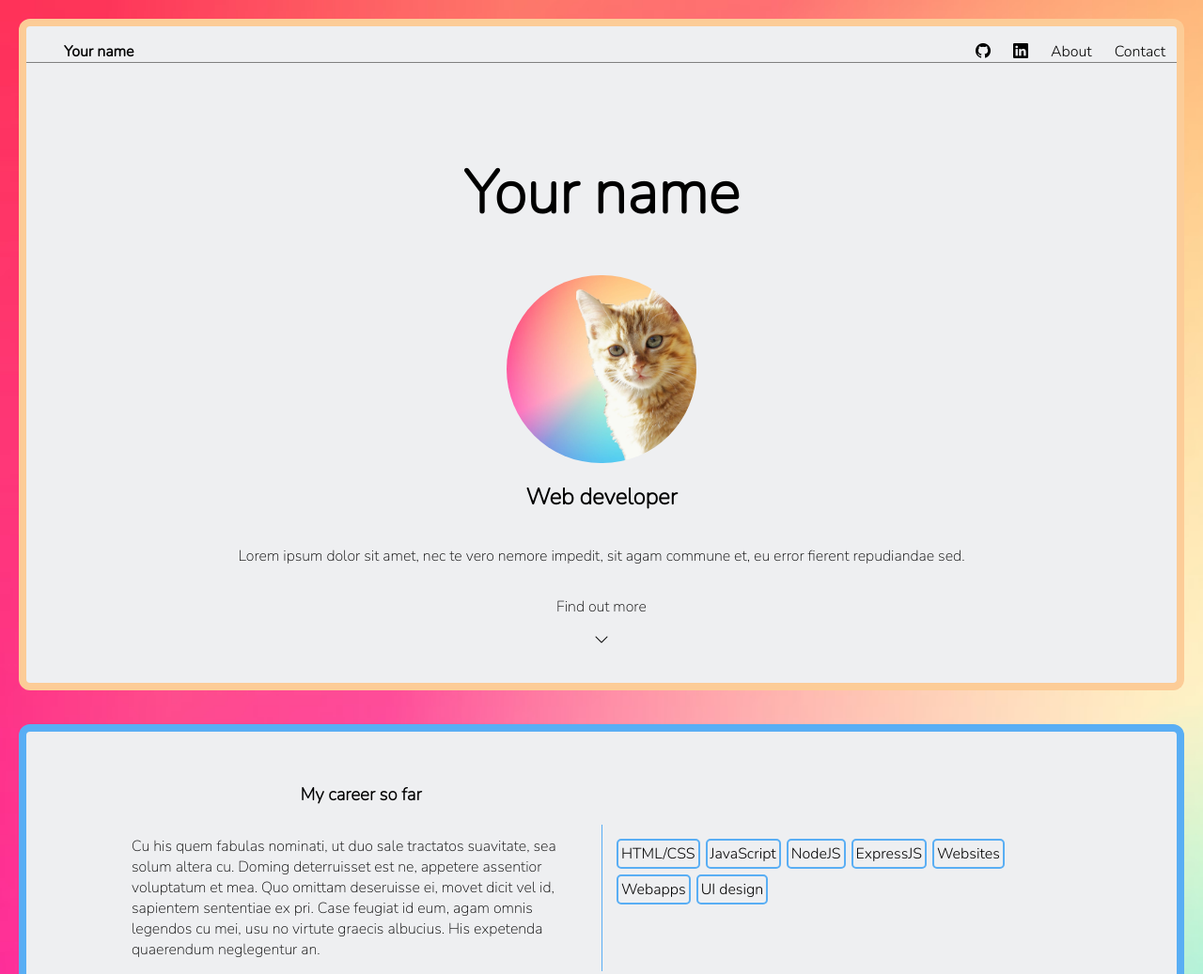
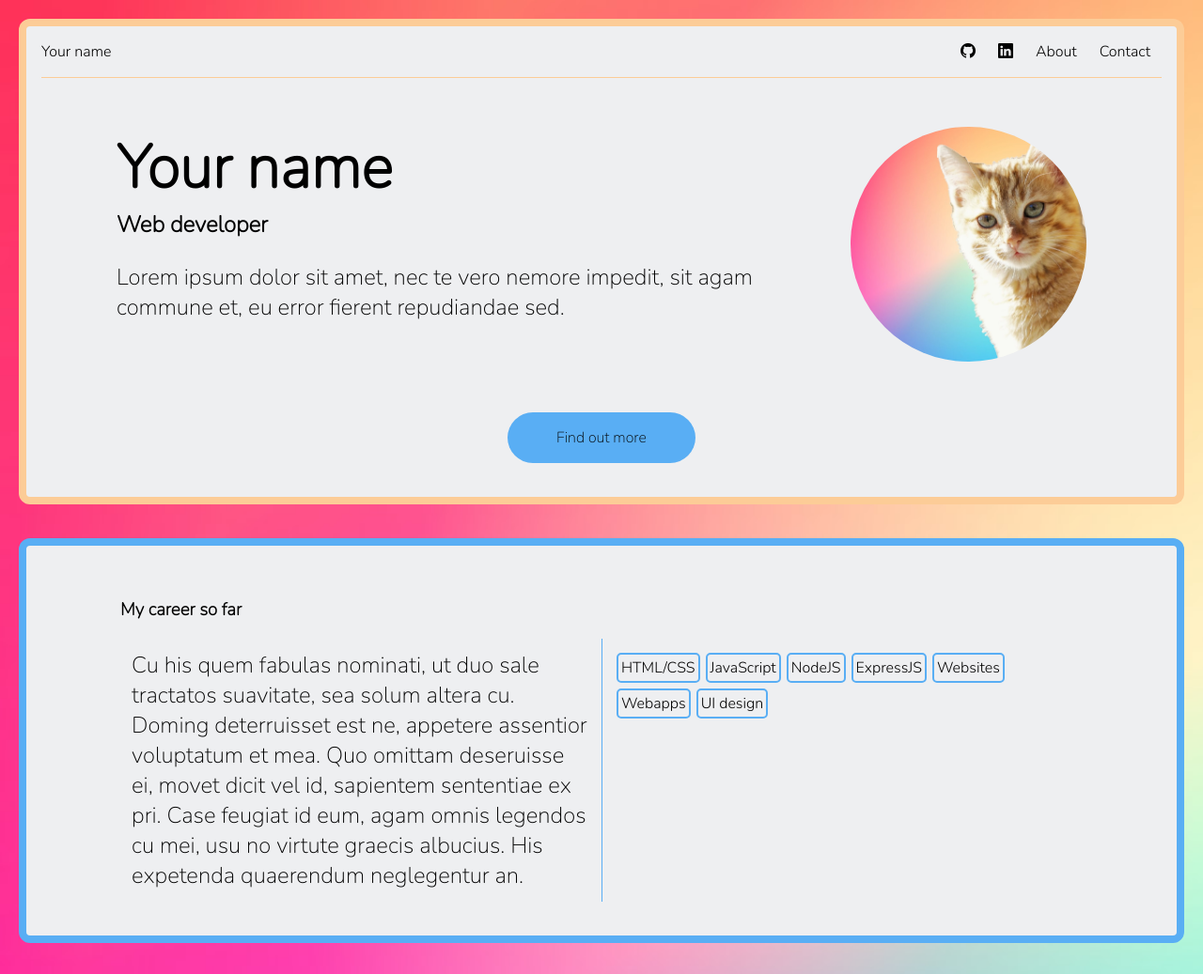
Before and after one commit to joanneseymour/portfolio, a plain HTML site: page index.html in a window 1280 px wide. Shown: the top 1037 px of the page at 94% size. Drawn offline with nearby package versions, Linux system fonts and the light colour scheme.

Commit message:
tidied up first section a bit

```diff
--- a/index.html
+++ b/index.html
@@ -13,7 +13,7 @@
 <nav>
     <ul>
         <li id = "examplePortfolioLi">
-            <strong>Your name</strong>
+            Your name
         </li>
         <li id = "githubLi">
             <i class="bi bi-github"></i>
@@ -31,14 +31,13 @@
 </nav>
 <main>
     <div id = "introDiv">
+        <img id = "personImg" src="./assets/kitten pic.jpg" alt="" srcset="">
         <h1>Your name</h1>
-        <img id = "personImg" src="./assets/kitten pic.jpg" alt="" srcset="">
         <h2>Web developer</h2>
-
         <p id = "introP">Lorem ipsum dolor sit amet, nec te vero nemore impedit, sit agam commune et, eu error fierent repudiandae sed.</p>
         <div id = "findOutMoreDiv">
             <p>Find out more</p>
-            <i class="bi bi-chevron-down"></i>
+            <!-- <i class="bi bi-chevron-down"></i> -->
         </div>
 
 
--- a/style.css
+++ b/style.css
@@ -12,15 +12,56 @@ body {
     background-color: #eeeff1;
     border-radius: 0px 0px 12px 12px;
     display: grid;
-    grid-template-rows: repeat(5, min-content);
+    grid-template-rows: repeat(4, min-content);
+    grid-template-columns: 4fr 1fr;
     height: min-content;
     padding: 36px 96px;
+    border: solid #fccc97 8px;
+    border-top: none;
 }
 
 
+#introDiv > h1{
+    grid-row: 1;
+    grid-column: 1;
+}
+#introDiv > h2{
+    grid-row: 2;
+    grid-column: 1;
+    margin: 0px;
+}
+
+#introP{
+    grid-row: 3;
+    grid-column: 1;
+    margin-bottom: 96px;
+}
+
+#personImg {
+    height: 250px;
+    grid-row: 2;
+    border-radius: 200px;
+    grid-column: 2;
+    grid-row: 1/4;
+    margin-left: 36px;
+}
+
 #findOutMoreDiv{
-    grid-row: 5;
+    grid-row: 4;
+    grid-column: 1/3;
+    text-align: center;
+    background-color: #59aef4;
+    width: 200px;
+    border-radius: 100px;
+    justify-self: center;
 }
+
+#findOutMoreDiv > p{
+    font-size: 16px;
+    padding: 16px;
+    margin: 0px;
+}
+
 nav{
     display: grid;
     grid-row: 1;
@@ -28,18 +69,20 @@ nav{
     border-radius: 12px 12px 0px 0px;
     border: solid #fccc97 8px;
     border-bottom: none;
+
 }
 
 nav>ul{
     display: grid;
     grid-template-columns: 8fr repeat(6, min-content);
-    border-bottom: solid grey 1px;
     list-style-type:none;
     font-family: light-font;
+    padding: 0px 16px;
 }
 
 nav>ul>li{
-    padding: 0px 12px;
+    padding: 0px 12px 16px 12px;
+    border-bottom: solid #fccc97 1px;
 }
 
 #examplePortfolioLi{
@@ -72,29 +115,22 @@ main{
 h1{
     font-family: extra-light-font;
     font-size: 64px;
+    margin: 0px;
 }
 
 h2, h3{
     font-family: extra-light-font;
-    text-align: center;
 }
 
 p,  h4, h5{
     font-family: extra-light-font;
 }
 
-#introDiv{
-    text-align: center;
-    border: solid #fccc97 8px;
-    border-top: none;
+p{
+    font-size: 24px;
 }
 
-#personImg {
-    height: 200px;
-    margin: auto;
-    grid-row: 2;
-    border-radius: 100px;
-}
+
 
 @font-face{
     src: url(./assets/fonts/Nunito-Light.ttf);
@@ -168,7 +204,6 @@ p,  h4, h5{
     grid-column: 2;
     grid-row: 1/3;
     padding: 0px 36px;
-    font-size: 24px;
     margin: 0px;
 }
 
```
